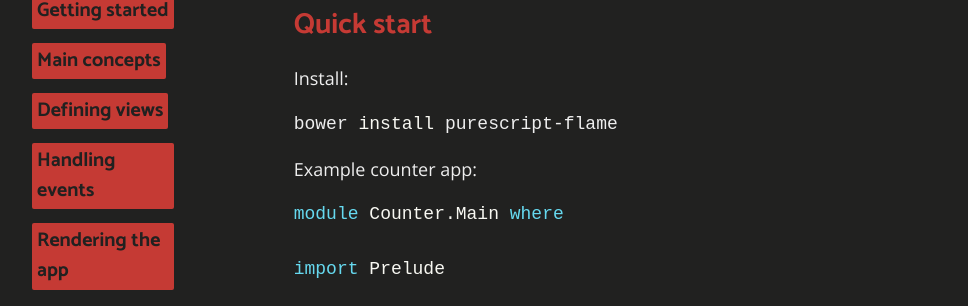
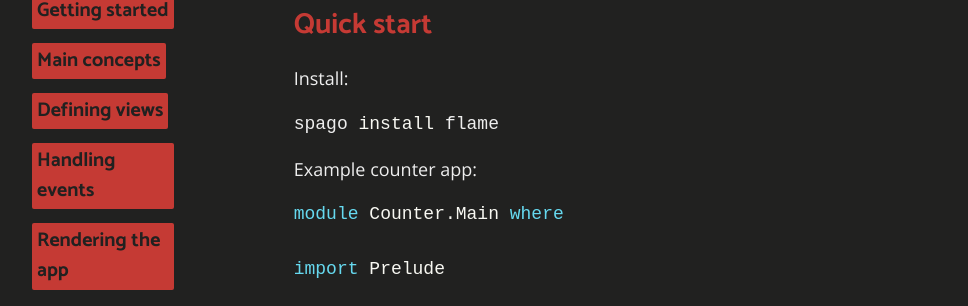
Before and after one commit to easafe/purescript-flame, a Jekyll site: the page built from docs/index.md, in a window 1280 px wide and 900 px high, scrolled down 356 px. Shown: the part 146-452 px from the top of the window, without its empty margins (8-976 px from the left). Built offline with Jekyll 4.4.1, drawn with Linux system fonts in a browser that asks for light colours.

Commit message:
bower => spago

````diff
--- a/docs/index.md
+++ b/docs/index.md
@@ -20,7 +20,7 @@
 Install:
 
 ```bash
-bower install purescript-flame
+spago install flame
 ```
 
 Example counter app:
````
Also changed, not shown: README.md.
